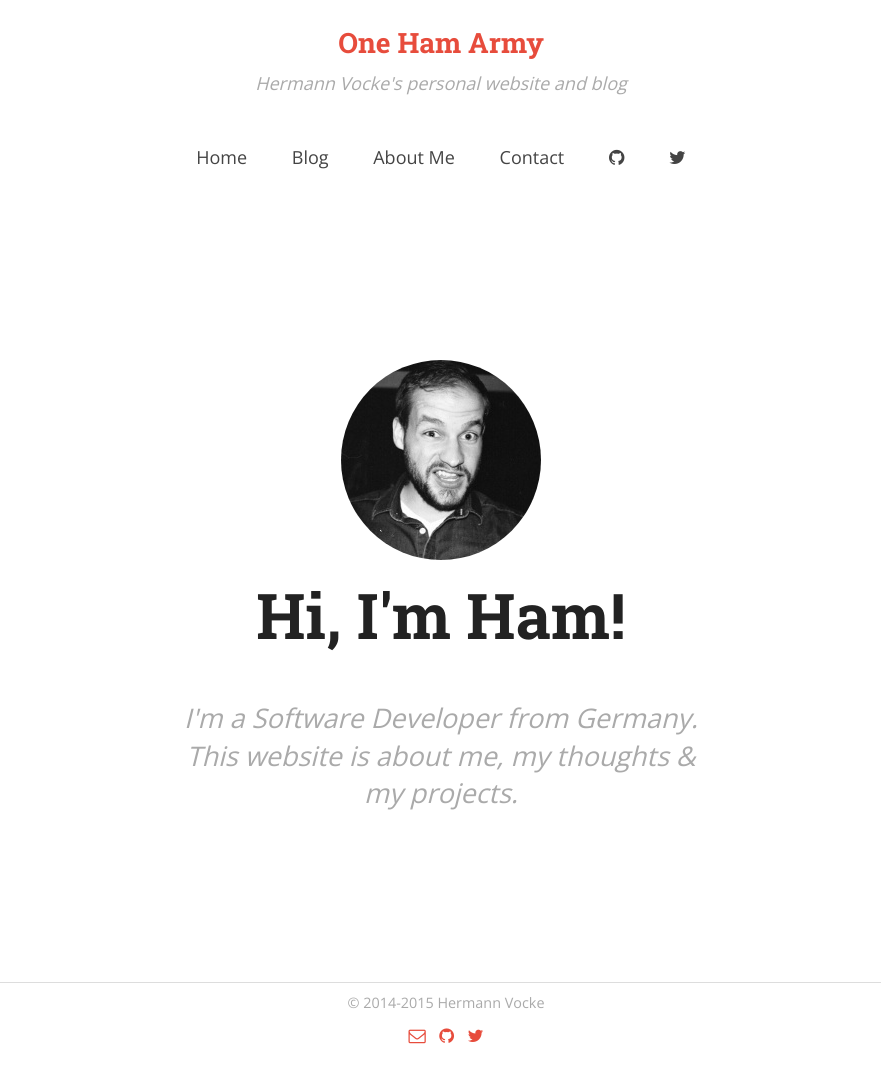
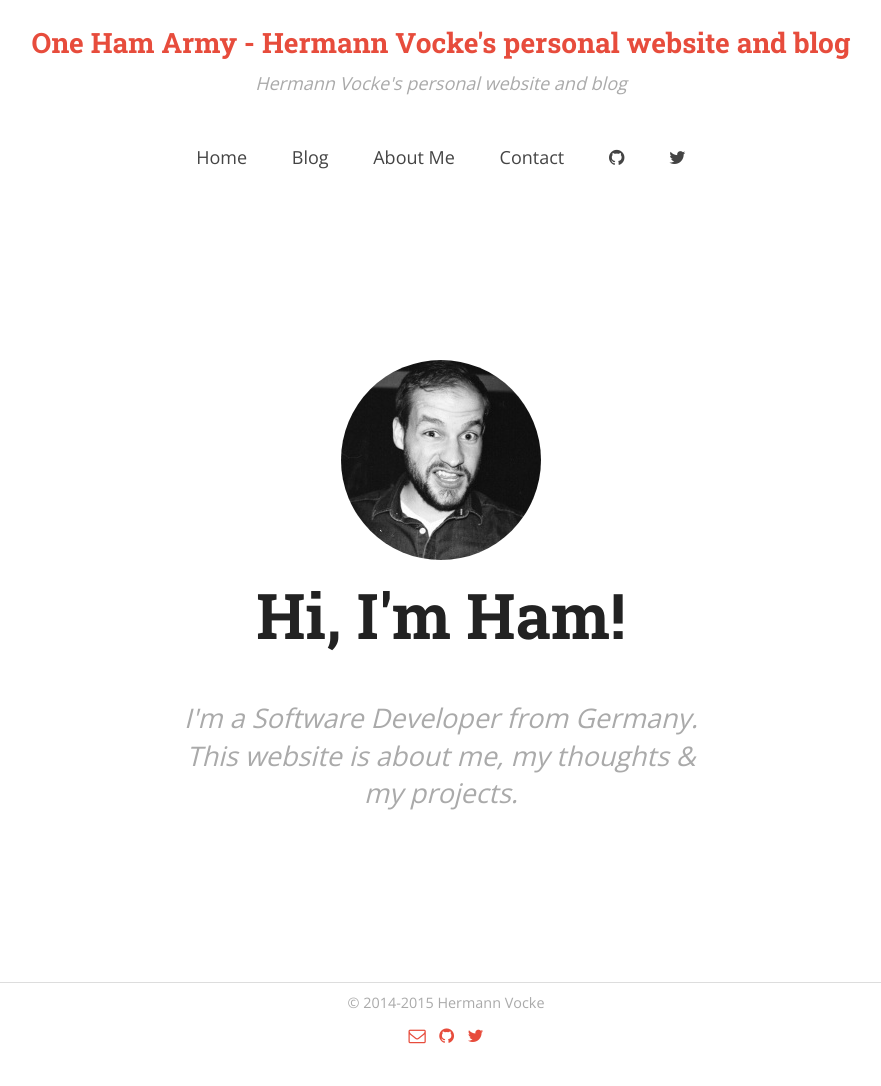
Before and after one commit to hamvocke/hamvocke.github.io, a Jekyll site: the page built from index.html, in a window 1280 px wide. Shown: the whole page, without its empty margins (199-1080 px from the left). Built offline with Jekyll 4.4.1, drawn with Linux system fonts in a browser that asks for light colours; nearby versions of some CDN libraries.

Commit message:
changed page titles

```diff
--- a/_config.yml
+++ b/_config.yml
@@ -1,4 +1,4 @@
-name: One Ham Army
+name: One Ham Army - Hermann Vocke's personal website and blog
 markdown: kramdown
 include: ['.htaccess']
 highlighter: pygments
--- a/about/index.html
+++ b/about/index.html
@@ -1,6 +1,6 @@
 ---
 layout: default
-title: One Ham Army
+title: One Ham Army - About Hermann Vocke
 ---
 
 <div id="about">
--- a/blog/index.html
+++ b/blog/index.html
@@ -1,6 +1,6 @@
 ---
 layout: default
-title: One Ham Army – Blog
+title: One Ham Army – Hermann Vocke's Blog
 ---
 
 <div id="blog">
--- a/index.html
+++ b/index.html
@@ -1,6 +1,6 @@
 ---
 layout: default
-title: Hermann Vocke
+title: One Ham Army - Hermann Vocke's personal website and blog
 ---
 
 <div id="home">
```
